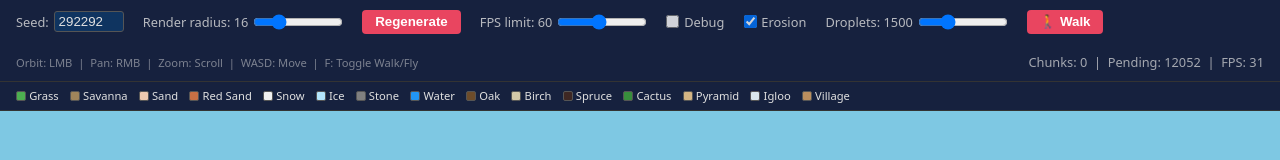
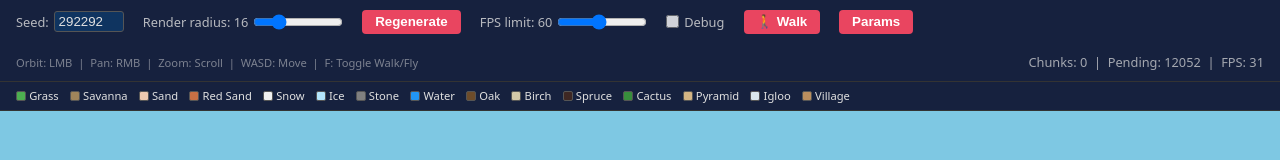
Before and after one commit to MaestreDniel/world-imaginer, a website built with Vite: page 07-advanced-terrain/index.html in a window 1280 px wide. Built offline with nearby package versions, Linux system fonts and the light colour scheme; files whose address does not match are found by name.

Commit message:
feat: clean up toolbar, add Params toggle button

```diff
--- a/07-advanced-terrain/index.html
+++ b/07-advanced-terrain/index.html
@@ -138,12 +138,8 @@
       <input type="range" id="fpslimit" min="10" max="120" step="5" value="60" />
     </div>
     <label class="control" style="cursor:pointer"><input type="checkbox" id="debug" /> Debug</label>
-    <label class="control" style="cursor:pointer"><input type="checkbox" id="erosion" checked /> Erosion</label>
-    <div class="control">
-      <label>Droplets: <span id="droplets-val">1500</span></label>
-      <input type="range" id="droplets" min="0" max="5000" step="250" value="1500" />
-    </div>
     <button id="mode">🚶 Walk</button>
+    <button id="params-toggle">Params</button>
     <span class="hint" id="hint">Orbit: LMB &nbsp;|&nbsp; Pan: RMB &nbsp;|&nbsp; Zoom: Scroll &nbsp;|&nbsp; WASD: Move &nbsp;|&nbsp; F: Toggle Walk/Fly</span>
     <div class="hud">
       Chunks: <span id="chunks-loaded">0</span> &nbsp;|&nbsp;
--- a/07-advanced-terrain/src/main.ts
+++ b/07-advanced-terrain/src/main.ts
@@ -109,6 +109,9 @@ const debugPanel = new DebugPanel(currentParams, (newParams) => {
   currentParams = newParams;
   regenerate();
 });
+
+const paramsToggleBtn = document.getElementById("params-toggle") as HTMLButtonElement;
+paramsToggleBtn.addEventListener("click", () => { debugPanel.toggle(); paramsToggleBtn.blur(); });
 
 function updateFog(radius: number): void {
   const far  = radius * CHUNK_SIZE;
```
